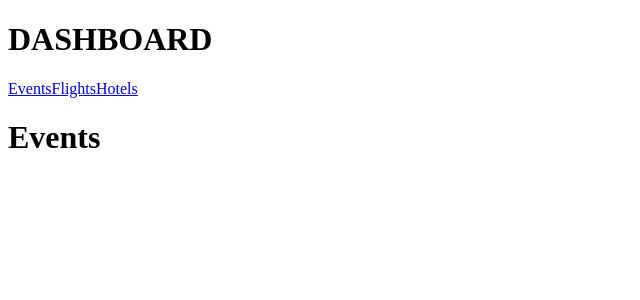
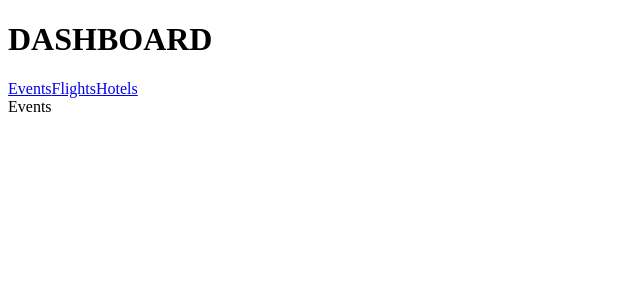
Before and after one commit to Atlantic-Otter/Where2Next, a React app: page /#/53254/ in a window 1280 px wide. Shown: the top 300 px of the page, without its empty margins (0-640 px from the left). Built offline with nearby package versions, Linux system fonts and the light colour scheme.

Commit message:
made basic events, flights and hotels components

```diff
--- a/src/Dashboard/Dashboard.js
+++ b/src/Dashboard/Dashboard.js
@@ -1,5 +1,8 @@
 import React from "react";
-import { Routes, Route, Link } from "react-router-dom";
+import { Routes, Route, Link, useParams } from "react-router-dom";
+import Events from "./Events/Events.js";
+import Flights from "./Flights/Flights.js";
+import Hotels from "./Hotels/Hotels.js";
 function Dashboard() {
   return (
     <div id="dashboardContainer">
@@ -8,10 +11,10 @@ function Dashboard() {
       <Link to="flights">Flights</Link>
       <Link to="hotels">Hotels</Link>
       <Routes>
-        <Route path="/" element={<h1>Events</h1>} />
-        <Route path="/events" element={<h1>Events</h1>} />
-        <Route path="/flights" element={<h1>Flights</h1>} />
-        <Route path="/hotels" element={<h1>Hotels</h1>} />
+        <Route path="/" element={<Events />} />
+        <Route path="/events" element={<Events />} />
+        <Route path="/flights" element={<Flights />} />
+        <Route path="/hotels" element={<Hotels />} />
       </Routes>
     </div>
   );
--- /dev/null
+++ b/src/Dashboard/Events/Events.js
@@ -0,0 +1,7 @@
+import React from "react";
+
+function Events() {
+  return <div>Events</div>;
+}
+
+export default Events;
--- /dev/null
+++ b/src/Dashboard/Flights/Flights.js
@@ -0,0 +1,7 @@
+import React from "react";
+
+function Flights() {
+  return <div>Flights</div>;
+}
+
+export default Flights;
--- /dev/null
+++ b/src/Dashboard/Hotels/Hotels.js
@@ -0,0 +1,7 @@
+import React from "react";
+
+function Hotels() {
+  return <div>Hotels</div>;
+}
+
+export default Hotels;
```
